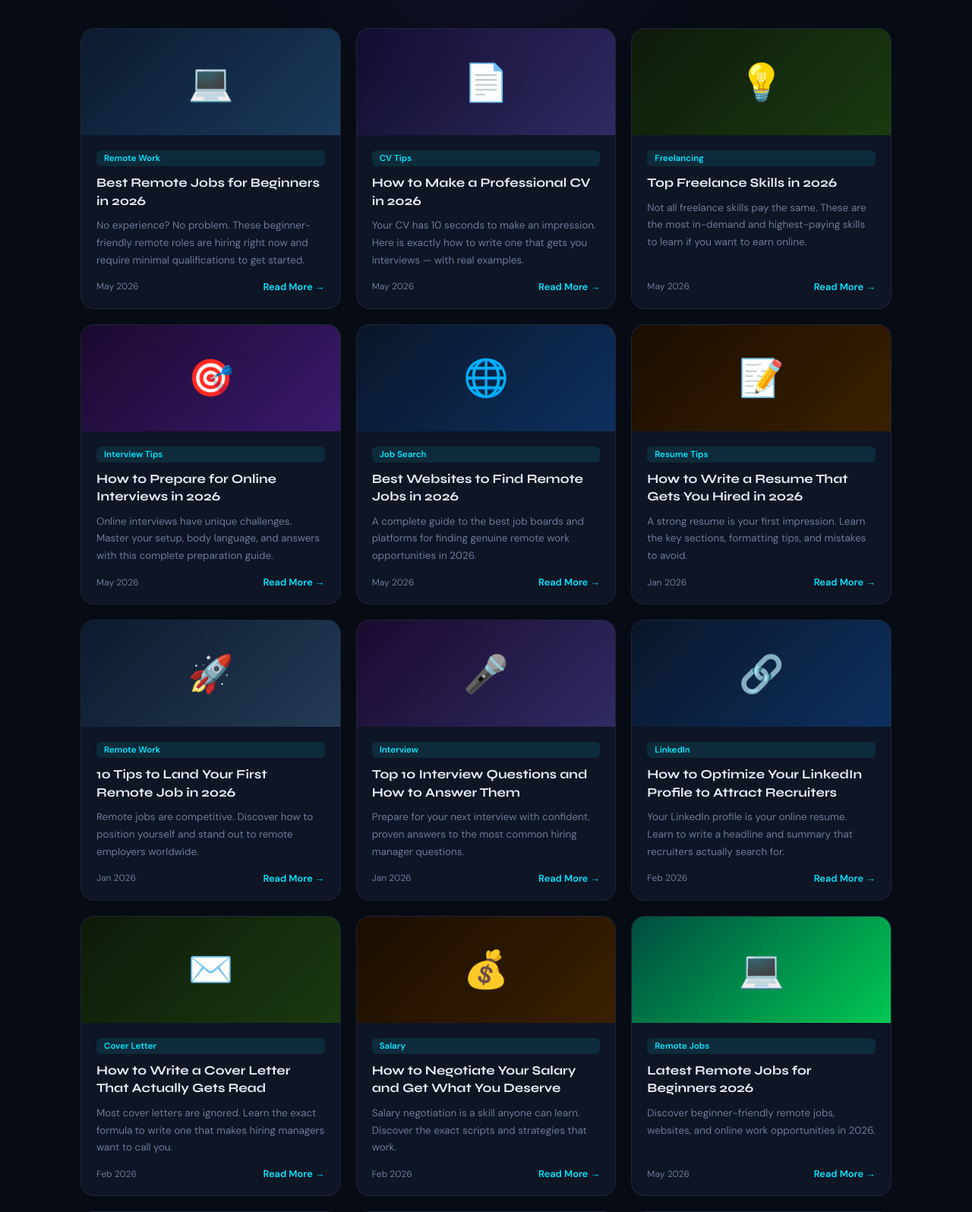
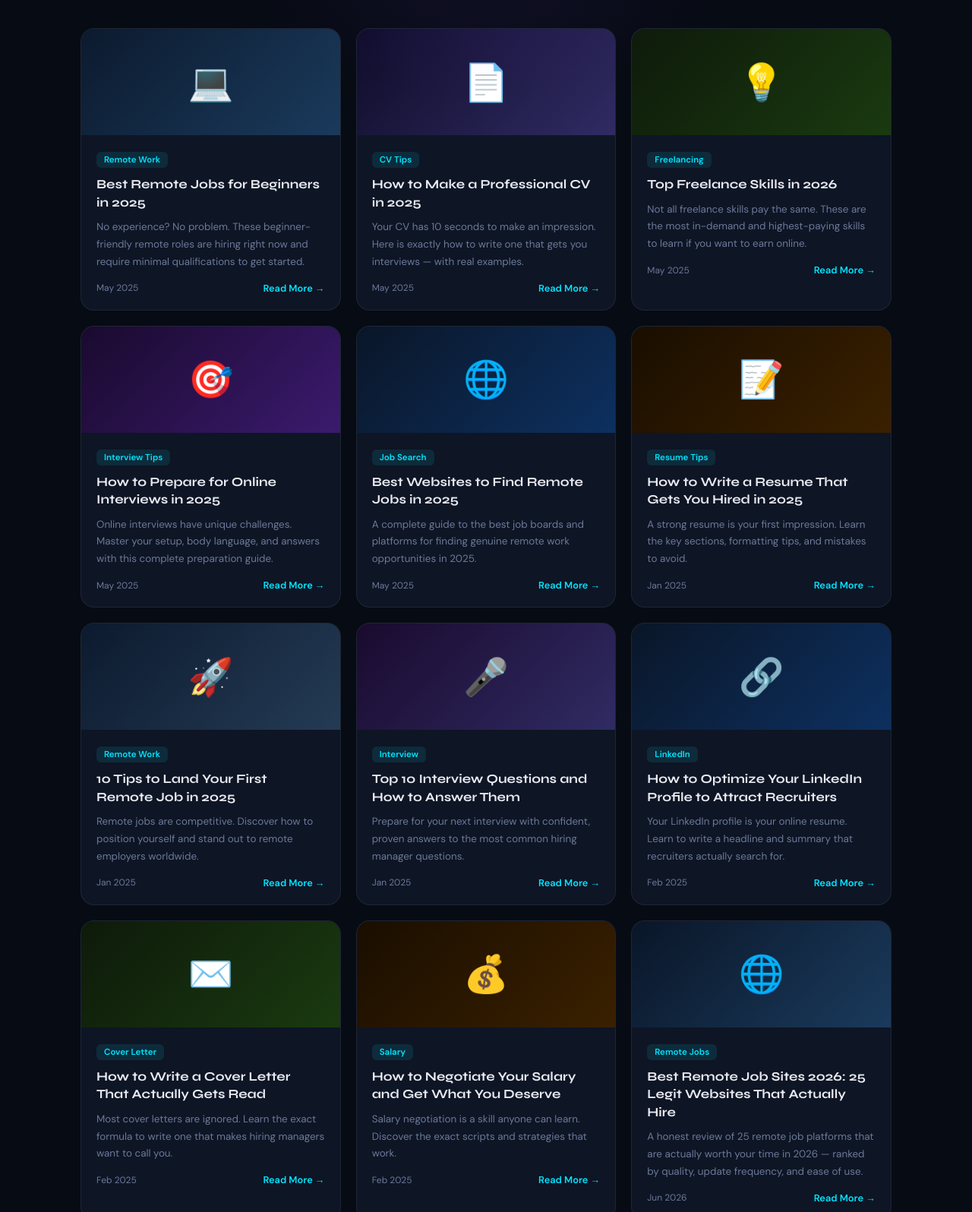
Before and after one commit to Kashifasif2493/jobhunt, a Flask app: page /blog in a window 1280 px wide. Shown: the part 234-1830 px from the top of the page at 76% size. Run offline with Flask 3, Linux system fonts and the light colour scheme.

Commit message:
Update blog.html

```diff
--- a/jobhunt-main/templates/blog.html
+++ b/jobhunt-main/templates/blog.html
@@ -1,4 +1,3 @@
-
 {% extends "base.html" %}
 {% block title %}Career Tips & Job Search Guides — WorldJobShunt Blog{% endblock %}
 {% block meta_desc %}Expert career advice, CV tips, interview guides, freelance skills, and job search strategies to help you land your dream job.{% endblock %}
@@ -18,29 +17,10 @@
   .blog-card:hover { transform:translateY(-3px); border-color:rgba(0,229,255,0.25); box-shadow:0 12px 32px rgba(0,0,0,0.3); }
   .blog-banner { height:140px; display:flex; align-items:center; justify-content:center; font-size:3rem; }
   .blog-body { padding:20px; }
-  .blog-card {
-    display:flex;
-    flex-direction:column;
-}
-
-.blog-body {
-    display:flex;
-    flex-direction:column;
-    flex-grow:1;
-}
-
-
-
-
   .blog-tag { display:inline-block; padding:3px 10px; border-radius:6px; font-size:0.72rem; font-weight:600; margin-bottom:10px; background:rgba(0,229,255,0.1); color:var(--accent); }
   .blog-title { font-family:'Syne',sans-serif; font-size:1.05rem; font-weight:700; line-height:1.4; margin-bottom:10px; }
   .blog-excerpt { color:var(--muted); font-size:0.84rem; line-height:1.7; margin-bottom:14px; }
-  .blog-footer {
-    display:flex;
-    align-items:center;
-    justify-content:space-between;
-    margin-top:auto;
-}
+  .blog-footer { display:flex; align-items:center; justify-content:space-between; }
   .blog-date { color:var(--muted); font-size:0.75rem; }
   .read-btn { font-size:0.8rem; color:var(--accent); font-weight:600; }
 
@@ -61,9 +41,9 @@
       <div class="blog-banner" style="background:linear-gradient(135deg,#0c1a2e,#1a3a5c);">💻</div>
       <div class="blog-body">
         <span class="blog-tag">Remote Work</span>
-        <div class="blog-title">Best Remote Jobs for Beginners in 2026</div>
+        <div class="blog-title">Best Remote Jobs for Beginners in 2025</div>
         <div class="blog-excerpt">No experience? No problem. These beginner-friendly remote roles are hiring right now and require minimal qualifications to get started.</div>
-        <div class="blog-footer"><span class="blog-date">May 2026</span><span class="read-btn">Read More →</span></div>
+        <div class="blog-footer"><span class="blog-date">May 2025</span><span class="read-btn">Read More →</span></div>
       </div>
     </a>
 
@@ -71,9 +51,9 @@
       <div class="blog-banner" style="background:linear-gradient(135deg,#0f0c29,#302b63);">📄</div>
       <div class="blog-body">
         <span class="blog-tag">CV Tips</span>
-        <div class="blog-title">How to Make a Professional CV in 2026</div>
+        <div class="blog-title">How to Make a Professional CV in 2025</div>
         <div class="blog-excerpt">Your CV has 10 seconds to make an impression. Here is exactly how to write one that gets you interviews — with real examples.</div>
-        <div class="blog-footer"><span class="blog-date">May 2026</span><span class="read-btn">Read More →</span></div>
+        <div class="blog-footer"><span class="blog-date">May 2025</span><span class="read-btn">Read More →</span></div>
       </div>
     </a>
 
@@ -83,7 +63,7 @@
         <span class="blog-tag">Freelancing</span>
         <div class="blog-title">Top Freelance Skills in 2026</div>
         <div class="blog-excerpt">Not all freelance skills pay the same. These are the most in-demand and highest-paying skills to learn if you want to earn online.</div>
-        <div class="blog-footer"><span class="blog-date">May 2026</span><span class="read-btn">Read More →</span></div>
+        <div class="blog-footer"><span class="blog-date">May 2025</span><span class="read-btn">Read More →</span></div>
       </div>
     </a>
 
@@ -91,9 +71,9 @@
       <div class="blog-banner" style="background:linear-gradient(135deg,#1a0a2e,#3b1a6e);">🎯</div>
       <div class="blog-body">
         <span class="blog-tag">Interview Tips</span>
-        <div class="blog-title">How to Prepare for Online Interviews in 2026</div>
+        <div class="blog-title">How to Prepare for Online Interviews in 2025</div>
         <div class="blog-excerpt">Online interviews have unique challenges. Master your setup, body language, and answers with this complete preparation guide.</div>
-        <div class="blog-footer"><span class="blog-date">May 2026</span><span class="read-btn">Read More →</span></div>
+        <div class="blog-footer"><span class="blog-date">May 2025</span><span class="read-btn">Read More →</span></div>
       </div>
     </a>
 
@@ -101,9 +81,9 @@
       <div class="blog-banner" style="background:linear-gradient(135deg,#0a1628,#0d3060);">🌐</div>
       <div class="blog-body">
         <span class="blog-tag">Job Search</span>
-        <div class="blog-title">Best Websites to Find Remote Jobs in 2026</div>
-        <div class="blog-excerpt">A complete guide to the best job boards and platforms for finding genuine remote work opportunities in 2026.</div>
-        <div class="blog-footer"><span class="blog-date">May 2026</span><span class="read-btn">Read More →</span></div>
+        <div class="blog-title">Best Websites to Find Remote Jobs in 2025</div>
+        <div class="blog-excerpt">A complete guide to the best job boards and platforms for finding genuine remote work opportunities in 2025.</div>
+        <div class="blog-footer"><span class="blog-date">May 2025</span><span class="read-btn">Read More →</span></div>
       </div>
     </a>
 
@@ -111,9 +91,9 @@
       <div class="blog-banner" style="background:linear-gradient(135deg,#1a0e00,#3a2000);">📝</div>
       <div class="blog-body">
         <span class="blog-tag">Resume Tips</span>
-        <div class="blog-title">How to Write a Resume That Gets You Hired in 2026</div>
+        <div class="blog-title">How to Write a Resume That Gets You Hired in 2025</div>
         <div class="blog-excerpt">A strong resume is your first impression. Learn the key sections, formatting tips, and mistakes to avoid.</div>
-        <div class="blog-footer"><span class="blog-date">Jan 2026</span><span class="read-btn">Read More →</span></div>
+        <div class="blog-footer"><span class="blog-date">Jan 2025</span><span class="read-btn">Read More →</span></div>
       </div>
     </a>
 
@@ -121,9 +101,9 @@
       <div class="blog-banner" style="background:linear-gradient(135deg,#0c1a2e,#243b55);">🚀</div>
       <div class="blog-body">
         <span class="blog-tag">Remote Work</span>
-        <div class="blog-title">10 Tips to Land Your First Remote Job in 2026</div>
+        <div class="blog-title">10 Tips to Land Your First Remote Job in 2025</div>
         <div class="blog-excerpt">Remote jobs are competitive. Discover how to position yourself and stand out to remote employers worldwide.</div>
-        <div class="blog-footer"><span class="blog-date">Jan 2026</span><span class="read-btn">Read More →</span></div>
+        <div class="blog-footer"><span class="blog-date">Jan 2025</span><span class="read-btn">Read More →</span></div>
       </div>
     </a>
 
@@ -133,7 +113,7 @@
         <span class="blog-tag">Interview</span>
         <div class="blog-title">Top 10 Interview Questions and How to Answer Them</div>
         <div class="blog-excerpt">Prepare for your next interview with confident, proven answers to the most common hiring manager questions.</div>
-        <div class="blog-footer"><span class="blog-date">Jan 2026</span><span class="read-btn">Read More →</span></div>
+        <div class="blog-footer"><span class="blog-date">Jan 2025</span><span class="read-btn">Read More →</span></div>
       </div>
     </a>
 
@@ -143,7 +123,7 @@
         <span class="blog-tag">LinkedIn</span>
         <div class="blog-title">How to Optimize Your LinkedIn Profile to Attract Recruiters</div>
         <div class="blog-excerpt">Your LinkedIn profile is your online resume. Learn to write a headline and summary that recruiters actually search for.</div>
-        <div class="blog-footer"><span class="blog-date">Feb 2026</span><span class="read-btn">Read More →</span></div>
+        <div class="blog-footer"><span class="blog-date">Feb 2025</span><span class="read-btn">Read More →</span></div>
       </div>
     </a>
 
@@ -153,7 +133,7 @@
         <span class="blog-tag">Cover Letter</span>
         <div class="blog-title">How to Write a Cover Letter That Actually Gets Read</div>
         <div class="blog-excerpt">Most cover letters are ignored. Learn the exact formula to write one that makes hiring managers want to call you.</div>
-        <div class="blog-footer"><span class="blog-date">Feb 2026</span><span class="read-btn">Read More →</span></div>
+        <div class="blog-footer"><span class="blog-date">Feb 2025</span><span class="read-btn">Read More →</span></div>
       </div>
     </a>
 
@@ -163,100 +143,30 @@
         <span class="blog-tag">Salary</span>
         <div class="blog-title">How to Negotiate Your Salary and Get What You Deserve</div>
         <div class="blog-excerpt">Salary negotiation is a skill anyone can learn. Discover the exact scripts and strategies that work.</div>
-        <div class="blog-footer"><span class="blog-date">Feb 2026</span><span class="read-btn">Read More →</span></div>
+        <div class="blog-footer"><span class="blog-date">Feb 2025</span><span class="read-btn">Read More →</span></div>
       </div>
     </a>
-    <a href="/blog/latest-remote-jobs-for-beginners-2026" class="blog-card">
-    <div class="blog-banner" style="background:linear-gradient(135deg,#004d40,#00c853);">💻</div>
 
-    <div class="blog-body">
+    <a href="/blog/best-remote-job-sites-2026" class="blog-card">
+      <div class="blog-banner" style="background:linear-gradient(135deg,#0a1628,#1a3a5c);">🌐</div>
+      <div class="blog-body">
         <span class="blog-tag">Remote Jobs</span>
-
-        <div class="blog-title">
-            Latest Remote Jobs for Beginners 2026
-        </div>
-
-        <div class="blog-excerpt">
-            Discover beginner-friendly remote jobs, websites, and online work opportunities in 2026.
-        </div>
-
-        <div class="blog-footer">
-            <span class="blog-date">May 2026</span>
-            <span class="read-btn">Read More →</span>
-        </div>
-    </div>
-</a>
-<a href="/blog/best-remote-job-boards-in-2026" class="blog-card">
-  <div class="blog-banner" style="background:linear-gradient(135deg,#102a43,#243b53);">📌</div>
-
-  <div class="blog-body">
-    <span class="blog-tag">Job Boards</span>
-
-    <div class="blog-title">
-      Best Remote Job Boards in 2026
-    </div>
-
-    <div class="blog-excerpt">
-      Discover the best remote job boards to find legitimate work-from-home opportunities and global remote careers.
-    </div>
-
-    <div class="blog-footer">
-      <span class="blog-date">June 2026</span>
-      <span class="read-btn">Read More →</span>
-   </div>
-    </div>
+        <div class="blog-title">Best Remote Job Sites 2026: 25 Legit Websites That Actually Hire</div>
+        <div class="blog-excerpt">A honest review of 25 remote job platforms that are actually worth your time in 2026 — ranked by quality, update frequency, and ease of use.</div>
+        <div class="blog-footer"><span class="blog-date">Jun 2026</span><span class="read-btn">Read More →</span></div>
+      </div>
     </a>
 
-  <a href="/blog/legit-work-from-home-jobs-2026" class="blog-card">
-    <div class="blog-banner" style="background:linear-gradient(135deg,#0ea5e9,#06b6d4);">🏠</div>
+      <a href="/blog/best-ai-tools-for-job-seekers-2026" class="blog-card">
+      <div class="blog-banner" style="background:linear-gradient(135deg,#1a0a2e,#4a1a8e);">🤖</div>
+      <div class="blog-body">
+        <span class="blog-tag">AI Tools</span>
+        <div class="blog-title">Top 15 AI Tools for Job Seekers in 2026: Find Jobs Faster and Smarter</div>
+        <div class="blog-excerpt">The best AI tools for writing resumes, preparing for interviews, and finding jobs faster — with honest reviews of what actually works.</div>
+        <div class="blog-footer"><span class="blog-date">Jun 2026</span><span class="read-btn">Read More →</span></div>
+      </div>
+    </a>
 
-    <div class="blog-body">
-
-        <span class="blog-tag">Remote Work</span>
-
-        <div class="blog-title">
-            Legit Work From Home Jobs That Actually Pay in 2026
-        </div>
-
-        <div class="blog-excerpt">
-            Discover legitimate work-from-home jobs, expected salaries, required skills, and how to avoid online job scams in 2026.
-        </div>
-
-        <div class="blog-footer">
-            <span class="blog-date">June 2026</span>
-            <span class="read-btn">Read More ↗</span>
-        </div>
-        </div>
-</a>
-  <a href="/blog/best-remote-job-search-engines-2026" class="blog-card">
-    <div class="blog-banner" style="background:linear-gradient(135deg,#0f172a,#2563eb);">🔍</div>
-
-    <div class="blog-body">
-        <span class="blog-tag">Job Search</span>
-
-        <div class="blog-title">
-            Best Remote Job Search Engines in 2026
-        </div>
-
-        <div class="blog-excerpt">
-            Discover the best remote job search engines, websites, and tools to find work-from-home opportunities faster in 2026.
-        </div>
-
-        <div class="blog-footer">
-            <span class="blog-date">June 2026</span>
-            <span class="read-btn">Read More →</span>
-        </div>
-        </div>
-</a>
-<a href="/blog/best-remote-job-sites-2026" class="blog-card">
-  <div class="blog-banner" style="background:linear-gradient(135deg,#0a1628,#1a3a5c);">🌍</div>
-  <div class="blog-body">
-    <span class="blog-tag">Remote Jobs</span>
-    <div class="blog-title">Best Remote Job Sites 2026: 25 Legit Websites That Actually Hire</div>
-    <div class="blog-excerpt">A honest review of 25 remote job platforms worth your time in 2026 — ranked by quality and ease of use.</div>
-    <div class="blog-footer"><span class="blog-date">Jun 2026</span><span class="read-btn">Read More →</span></div>
   </div>
-</a>
-</div>
 </div>
 {% endblock %}
```
